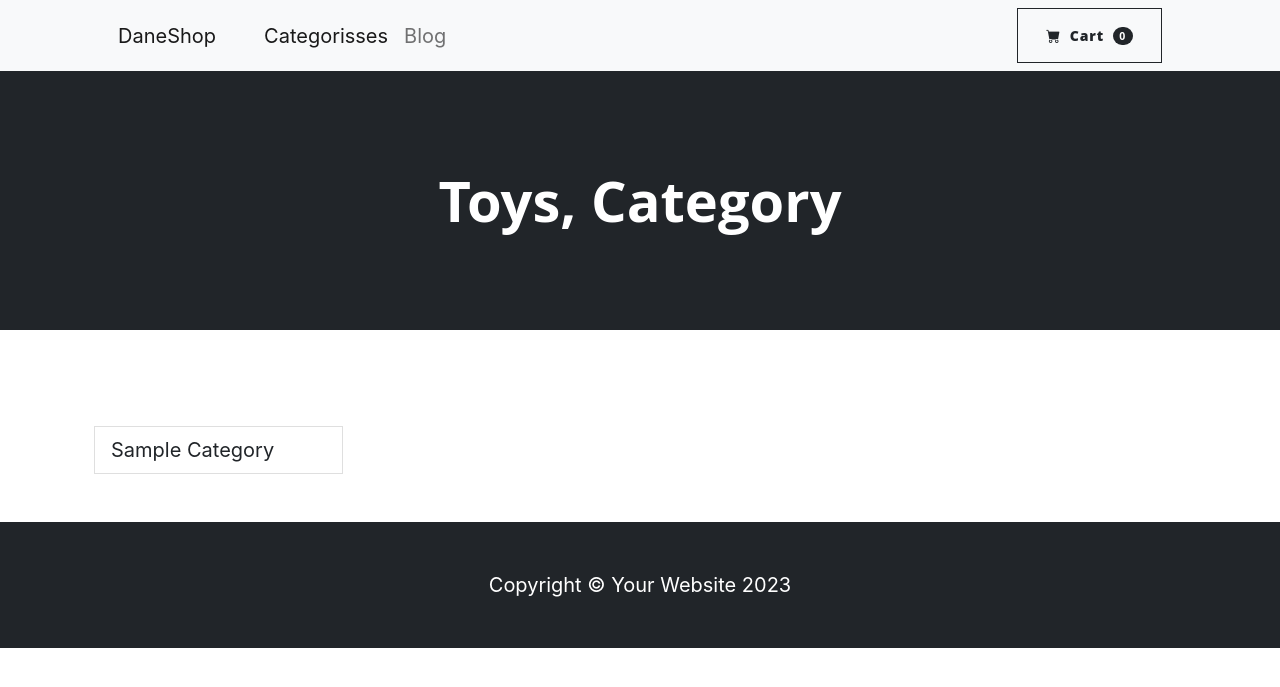
After one commit to sinabakhshandeh/daneshop, a Django app: template shop/templates/shop/pages/categories.html in a window 1280 px wide. The commit adds this page. Shown: the top 687 px of the page. Run offline with Django 4.2, Linux system fonts and the light colour scheme; the template is opened without the code that fills it: most values are stand-ins (such as "Sample title", 1, 10 or a date in 2020); parts of the project's set-up code (start-up, migrations or seed data) failed here and were passed over; some libraries are stand-ins or nearby versions.

Commit message:
feat: add category urls to shop

```diff
--- a/shop/templates/shop/base.html
+++ b/shop/templates/shop/base.html
@@ -26,7 +26,8 @@
                 <button class="navbar-toggler" type="button" data-bs-toggle="collapse" data-bs-target="#navbarSupportedContent" aria-controls="navbarSupportedContent" aria-expanded="false" aria-label="Toggle navigation"><span class="navbar-toggler-icon"></span></button>
                 <div class="collapse navbar-collapse" id="navbarSupportedContent">
                     <ul class="navbar-nav me-auto mb-2 mb-lg-0 ms-lg-4">
-                        <li class="nav-item"><a class="nav-link active" aria-current="page" href="#!">Categories</a></li>
+                        <li class="nav-item"><a class="nav-link active" aria-current="page"
+                            href="{% url 'shop:categories' %}">Categorisses</a></li>
                         <li class="nav-item"><a class="nav-link" href="{% url 'blog:post_list' %}">Blog</a></li>
                     </ul>
                     <form class="d-flex">
--- a/shop/templates/shop/component/related.html
+++ b/shop/templates/shop/component/related.html
@@ -7,7 +7,7 @@
             {% if product.get_media %}
                 <img class="card-img-top" src="{{ product.get_media.file.url }}" alt="..." />
             {% else %}
-                <img class="card-img-top" src="{% static 'shop/toy_image.webp' %}" alt="..." />
+                <img class="card-img-top" src="https://cdn.firstcry.com/education/2022/11/06094158/Toy-Names-For-Kids.jpg" alt="..." />
             {% endif %}
 
             <!-- Product details-->
--- /dev/null
+++ b/shop/templates/shop/pages/categories.html
@@ -0,0 +1,33 @@
+{% extends 'shop/base.html' %}
+{% load static %}
+
+{% block title %}
+    Category List | DaneShop
+{% endblock title %}
+
+
+{% block content %}
+        <!-- Header-->
+        <header class="bg-dark py-5">
+            <div class="container px-4 px-lg-5 my-5">
+                <div class="text-center text-white">
+                    <h1 class="display-4 fw-bolder">Toys, Category </h1>
+                    <p class="lead fw-normal text-white-50 mb-0"></p>
+                </div>
+            </div>
+        </header>
+        <!-- Section-->
+
+        <section class="py-5">
+            <div class="container px-4 px-lg-5 mt-5">
+                <div class="row gx-4 gx-lg-5 row-cols-2 row-cols-md-3 row-cols-xl-4">
+                    <div class="list-group">
+                        {% for cat in categories %}
+                            <a href="#" class="list-group-item list-group-item-action">{{ cat.name|title }}</a>
+                        {% endfor %}
+                    </div>
+                </div>
+            </div>
+        </section>
+
+{% endblock content %}
--- a/shop/templates/shop/pages/main.html
+++ b/shop/templates/shop/pages/main.html
@@ -33,7 +33,7 @@
                                 />
                             {% else %}
                                 <img class="card-img-top"
-                                src="{% static 'shop/toy_image.webp' %}" alt="..."
+                                src="https://cdn.firstcry.com/education/2022/11/06094158/Toy-Names-For-Kids.jpg" alt="..."
                                 width="268" height="178" style="object-fit: cover;"
                                 />
                             {% endif %}
--- a/shop/urls.py
+++ b/shop/urls.py
@@ -11,4 +11,5 @@ urlpatterns = [
         views.shop_product_details_view,
         name="product_details",
     ),
+    path("categories/", views.shop_category_list_view, name="categories"),
 ]
--- a/shop/views.py
+++ b/shop/views.py
@@ -13,3 +13,9 @@ def shop_product_details_view(request, product_slug: str):
     product = services.get_product_details(product_slug=product_slug)
     context = {"product": product}
     return render(request, "shop/pages/product.html", context)
+
+
+def shop_category_list_view(request):
+    categories = services.get_categories_list()
+    context = {"categories": categories}
+    return render(request, "shop/pages/categories.html", context)
```
Also changed, not shown: shop/services.py (+6 -1 lines), shop/templates/shop/pages/product.html (+6 -2 lines).
